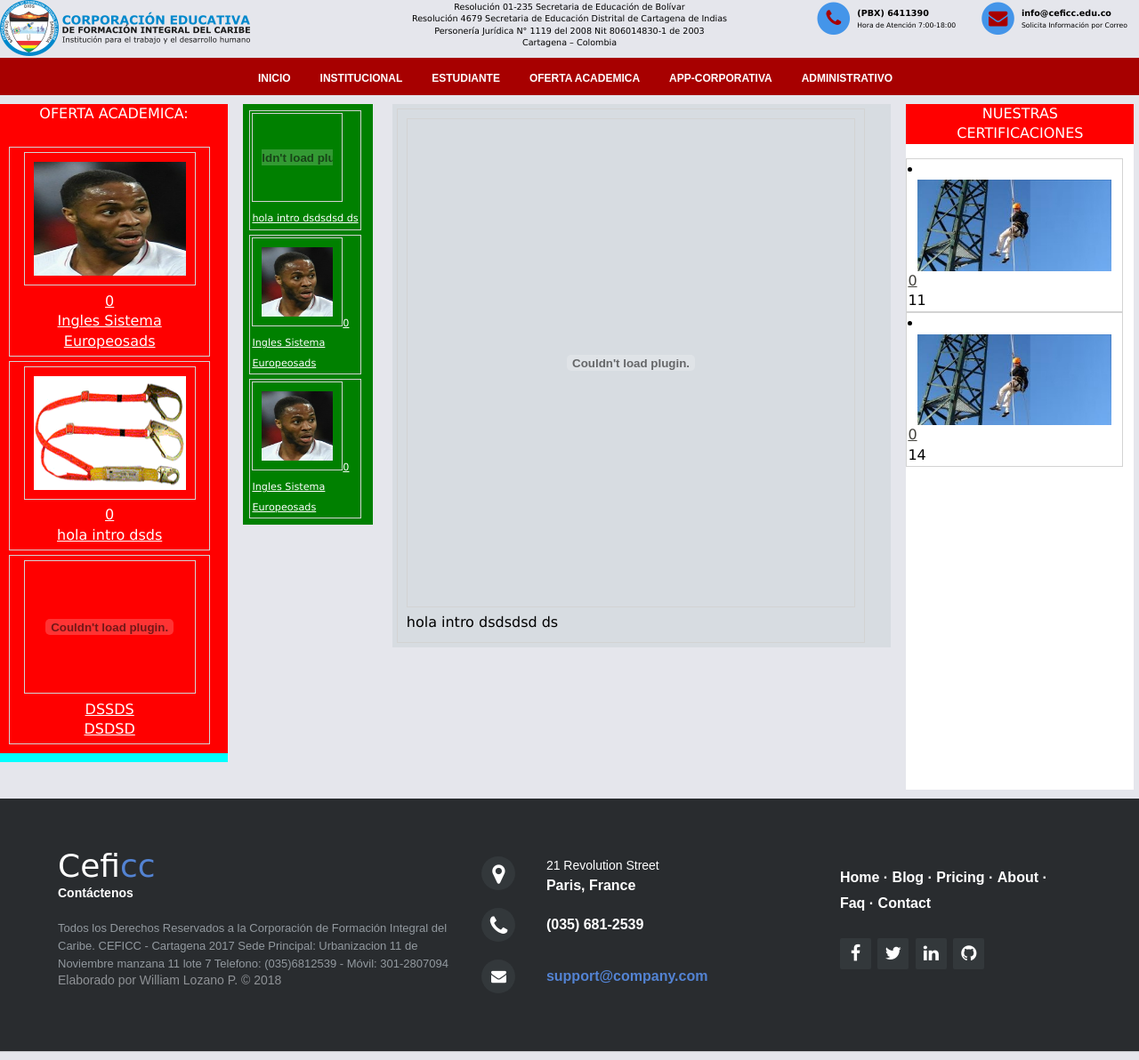
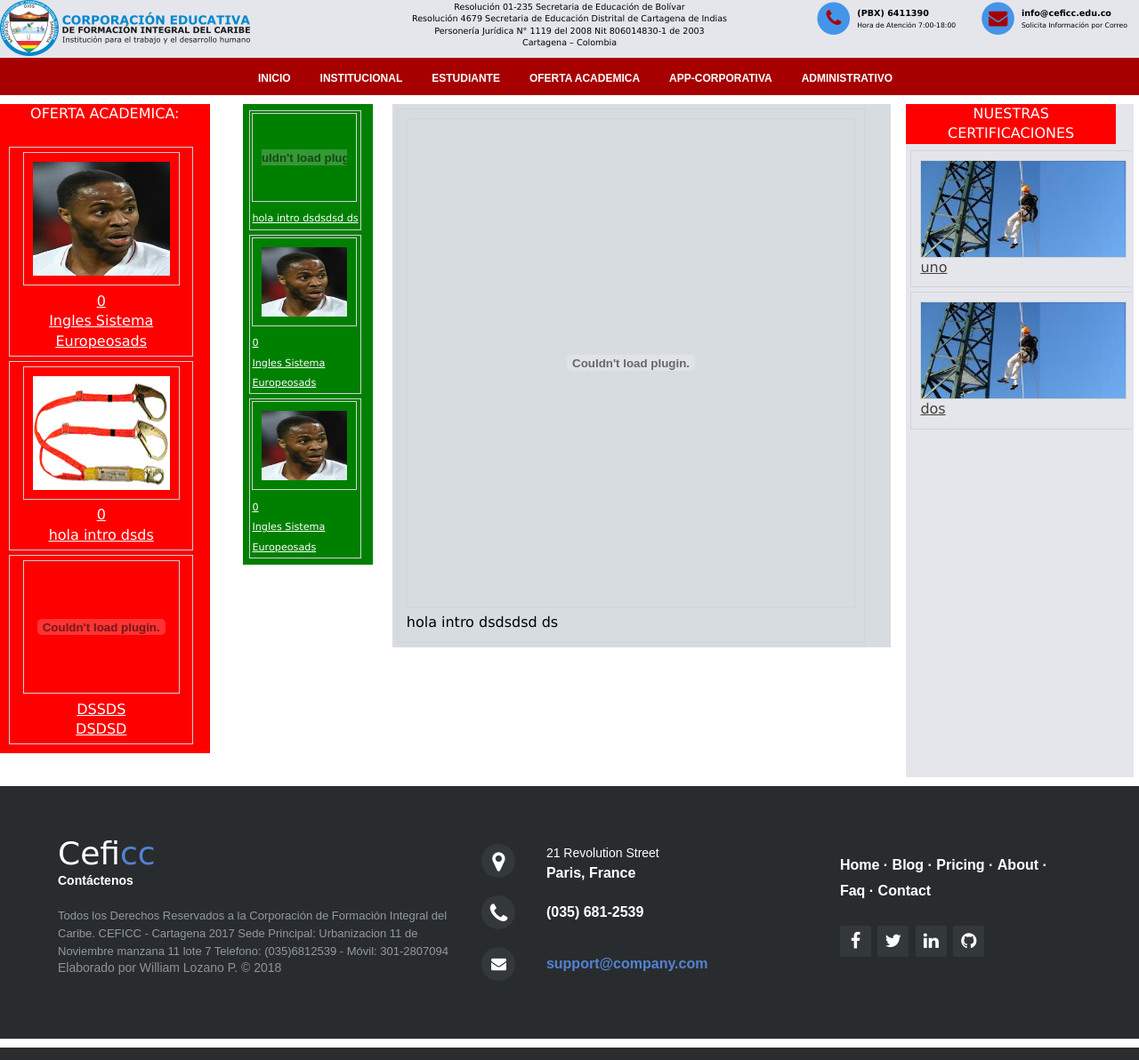
Before and after one commit to sowil6/soluciones_web, a PHP site: page /vista/detallecatalogo.php?Accion=2048&dcod=1038 in a window 1280 px wide. Shown: the whole page at 89% size. Run offline with PHP 8.4, Linux system fonts and the light colour scheme; some libraries are stand-ins or nearby versions.

Commit message:
cambio2-04

```diff
--- a/Styles/CSSEstiloGeneral.css
+++ b/Styles/CSSEstiloGeneral.css
@@ -39,8 +39,8 @@ a:hover, a:active, a:focus { /* this group of selectors will give a keyboard nav
 }
 
 .MasterColumIzq {
-	background-color: aqua;
-	box-sizing: border-box;
+/*	background-color: aqua;
+*/	box-sizing: border-box;
 	float: left;
 	width: 20%;
 	padding-bottom: 10px;
@@ -62,7 +62,7 @@ a:hover, a:active, a:focus { /* this group of selectors will give a keyboard nav
 .sideColDer{
 	float: left;
 	width: 20%;
-	background-color: #FFFFFF;
+	background-color: #E5E6EC;
 	padding-top: 0px;
 	padding-right: 0;
 	padding-left: 0;
@@ -79,14 +79,7 @@ a:hover, a:active, a:focus { /* this group of selectors will give a keyboard nav
 	}
 /*COLUMNA menu izquierdo*/
 
-	 /*COLUMNA NOVEDADES*/
-.TituloColumnas {
-   background-color:red;
-    text-align:center;
- }
- .TituloColumnas p{
-color:#FFFFFF;
- }
+
 
 /*controla columna izqueirda master*/
 .masterimagenoVideo{
@@ -123,11 +116,9 @@ footer {
 
 
 /*INFORMACION PBX EMAIL*/
-.contenedorHeader .info {
-
+.contenedorHeader .info{
 float:right ;
 top:10%;
-
 }
 .info-Email {
  display:inline-block;
@@ -525,11 +516,11 @@ overflow:scroll;
 }
 /*.TablaCitaInputUp td:nth-child(3) {
     width:30%;
-   /*background-color:aquamarine;*/
+
 }
 .TablaCitaInputUp td:nth-child(4) {
     width:20%;
-   /*background-color:aquamarine;*/
+
 }*/
 .anchoControl {
 
@@ -636,7 +627,8 @@ padding:10px;/*Pone marco a la imagen*/
 
 	/*DETALLE CATALOGO*/
 .contenedorDetalleCatalogo{
-		/*background-color:#8DABAF;*/
+
+
 	background-color:green;
 		width:100%;
 		}
@@ -669,7 +661,7 @@ padding:2px /*ayuda a separar los marcos*/
 padding:10px;/*Pone marco a la imagen*/
 }
 .detallecatalogoIZQimagenoVideo{
-width: 85%;
+width: 98%;
 	height: 100px;
 	border: 1px solid #D3D3D3; /*LightGray */
 padding:10px;/*Pone marco a la imagen*/
@@ -712,7 +704,7 @@ background-color:#D7DCE1;
 .detallecatalogoDERimagenoVideo{
 width: 100%;
 	height: 550px;
-	border: 1px solid #D3D3D3; LightGray */
+	border: 1px solid #D3D3D3;
 /*padding:10px;Pone marco a la imagen*/
 }
 /*PAGINA SLIDE*/
@@ -862,23 +854,69 @@ position:relative;
 	display:flex;/* y justify-content: center ayudan a centrar el menu*/
 	}
 
+
+	 /*COLUMNA NOVEDADES*/
+
+.TituloColumnas {
+	width: 92%;
+   background-color:red;
+    text-align:center;
+ }
+ .TituloColumnas p{
+color:#FFFFFF;
+ }
+ .ulCertificaciones {
+		width: 100%;
+	margin: auto;
+	list-style: none;
+
+	box-sizing: border-box;
+}
+.ulCertificaciones li {
+width:100%;
+
+	margin: 5px;/*separacion entre imagenes*/
+	border: 1px solid #D3D3D3; /*LightGray */
+	padding:10px; /*ayuda a separar los marcos*/
+   	justify-content: center;/*display:flex y justify-content: center ayudan a centrar el menu*/
+}
+.ulCertificaciones img {
+	width: 100%;
+	/*height: 500px;*/
+/*	border: 1px solid #D3D3D3;
+padding:10px;Pone marco a la imagen*/
+}
+.masterimagenoVideo{
+	width: 100%;
+	/*height: 500px;*/
+	border: 1px solid #D3D3D3;
+
+}
+
+
 /*PAGINA CATALOGO CERTIFICACIONES*/
 .contenedorCerti{
 	width:100%;
+	background-color:#8DABAF;background-color:#FFFFFF;
 	}
 .divCertificaciones{
+	margin-top: -14px;
 	overflow:scroll;
-	width:100%;
-	height:700px;}
+	width:99%;
+	height:700px;
+
+}
+.tablaCertificaciones{
+background-color:red;
+	width: 98%;
+}
+
 .ulcertiCatalogo {
 		width: 100%;
 	margin: auto;
 	list-style: none;
 
 	box-sizing: border-box;
-	/*display: flex;ubica los objetos en forma horizontal y bajando en linea
-	flex-wrap: wrap;
-	justify-content: space-around;*/
 }
 .ulcertiCatalogo li {
 width:100%;
@@ -891,11 +929,15 @@ position:relative;
 .ulcertiCatalogo img {
 	width: 100%;
 	/*height: 500px;*/
+/*	border: 1px solid #D3D3D3;
+padding:10px;Pone marco a la imagen*/
+}
+.detallecataloCertiimagenoVideo{
+	width: 100%;
+	/*height: 500px;*/
 	border: 1px solid #D3D3D3;
-/*padding:10px;Pone marco a la imagen*/
+
 }
-
-
 
 /*INSTITUCIONAL*/
 .contenedorInstitucional{
@@ -918,7 +960,6 @@ position:relative;
 	/*border: 1px solid #D3D3D3; pone borde cuadricula a los parrafos*/
 	padding:0 0 0 20px; /*ayuda a separar los marcos*/
 	   /*	justify-content: center;display:flex y justify-content: center ayudan a centrar el menu*/
-
 }
 .ulInstitucional img {
 
--- a/XMLPage/xmlCargaCertificaciones.xml
+++ b/XMLPage/xmlCargaCertificaciones.xml
@@ -3,7 +3,7 @@
   <Noticia>
     <Codigo>11</Codigo>
     <DetalleCodigo>0</DetalleCodigo>
-    <Titulo>0</Titulo>
+    <Titulo>uno</Titulo>
     <introduccionNoticia/>
     <mensajeNoticia>&lt;p&gt;Ayer se realizó el proceso de posesión de 216 actos administrativos de aquellos docentes que fueron seleccionados por el Banco de la Excelencia del Ministerio de Educación Nacional.&lt;/p&gt;</mensajeNoticia>
     <urlFile>../vista/catalogocertificaciones.php</urlFile>
@@ -14,7 +14,7 @@
   <Noticia>
     <Codigo>14</Codigo>
     <DetalleCodigo/>
-    <Titulo>0</Titulo>
+    <Titulo>dos</Titulo>
     <introduccionNoticia/>
     <mensajeNoticia>&lt;p&gt;adasdsadsad&lt;/p&gt;</mensajeNoticia>
     <urlFile/>
--- a/vista/detallecatalogo.php
+++ b/vista/detallecatalogo.php
@@ -93,48 +93,36 @@ echo'</ul>';
   <div class="sideColDer">
     <aside>
      <div class="TituloColumnas">
-
           <p>
     NUESTRAS CERTIFICACIONES</p>
      </div>
     <div class="divCertificaciones">
+
     <?php
 
 $master="master";
 $canciones = simplexml_load_file("../XMLPage/xmlCargaCertificaciones.xml");
+echo' <ul class="ulCertificaciones">';
 foreach($canciones as $cancion)
 {
-
   $info = new SplFileInfo($cancion->foto);//obtenemos la extension del archivo
   $ext= $info->getExtension();
-
 $estado=ValidaExtension($ext);//con la extension evaluamos si es tipo imagen o video
 if($estado==1){
   //si es imagen se embebe en el control html imagen
-$HTMLfoto_OVideo= "<img  class='" .$master. "imagenoVideo' src = '../img/" . $cancion->foto. "' />";
+$HTMLfoto_OVideo= "<embed class='" .$master. "imagenoVideo '   src = '../Img/".$cancion->foto. "' />";
 }else{
   //si es video se embebe en el control html video
-$HTMLfoto_OVideo= "<video controls  class='" .$master. "imagenoVideo'> <source src = '../img/" . $cancion->foto. "' type = 'video/mp4' > <source src = '../img/" . $cancion->foto. "' type = 'video/ogg' ></ video >";
+$HTMLfoto_OVideo= "<video controls  class='" .$master. "imagenoVideo'> <source src = '../Img/".$cancion->foto. "' type = 'video/mp4' > <source src = '../img/" . $cancion->foto. "' type = 'video/ogg' ></ video >";
     }
-
-    if($cancion->Codigo=="2049"){}
-
- echo '<table id="tablaRepeaterDerecha">' ;
- echo '<tr>' ;
- echo '<td>';
-/* echo '<a href="<'.$cancion->url.'?Accion='. $cancion->Codigo.'&x01='.$cancion->xml.'>"' ;
-*/ echo'<li><a href="'.$cancion->urlFile.'?Accion='.$cancion->Codigo.'">'.$HTMLfoto_OVideo. $cancion->Titulo.'</br> '. $cancion->introduccionNoticia.'</a>';
-
-/* echo '<h3>'. $HTMLfoto_OVideo.' </h3>';*/
- echo  $cancion->Codigo;
-echo  '</a>';
-echo  '</td>';
-echo  '</tr>';
-echo   '</table>';
+echo'<li><a href="'.$cancion->urlFile.'?Accion='.$cancion->Codigo.'&dcod='.$cancion->DetalleCodigo.'">'.$HTMLfoto_OVideo. $cancion->Titulo.'</br> '. $cancion->introduccionNoticia.'</a>';
+echo '</li>';
 }
-
+echo'</ul>';
 
 ?>
+    </div>
+
      </div>
    </aside>
   </div><!-- end .sidebar1 -->
```
Also changed, not shown: Templates/plantillaBase.dwt.php (+8 -20 lines), vista/catalogocertificaciones.php (+9 -21 lines), vista/catalogoform.php (+8 -20 lines), vista/ofertaacademica.php (+9 -21 lines), vista/pageslide.php (+9 -21 lines). Lines whose indentation alone changed are shown as unchanged.
